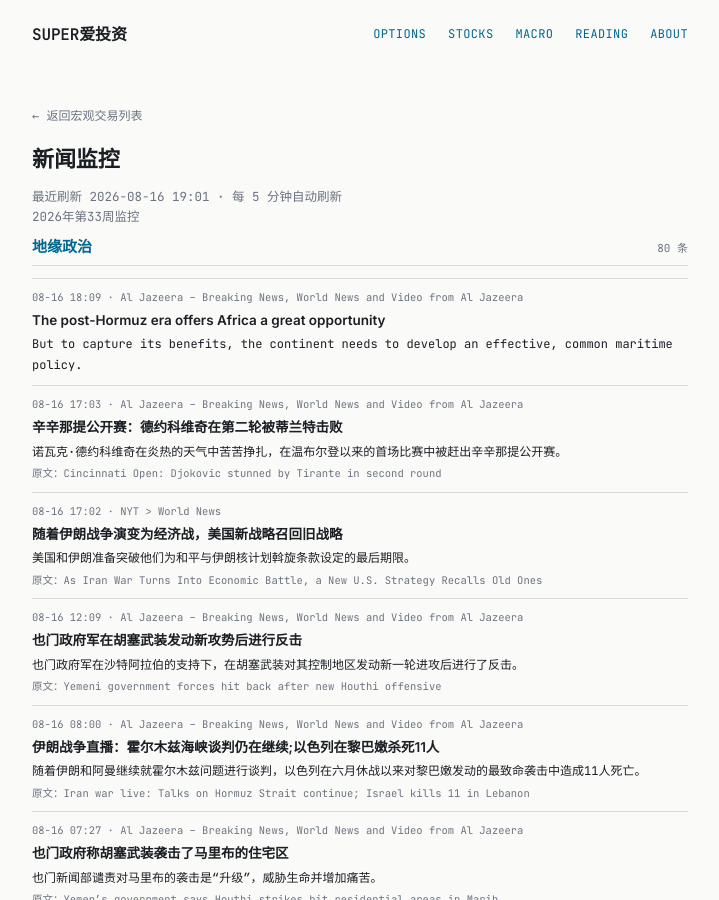
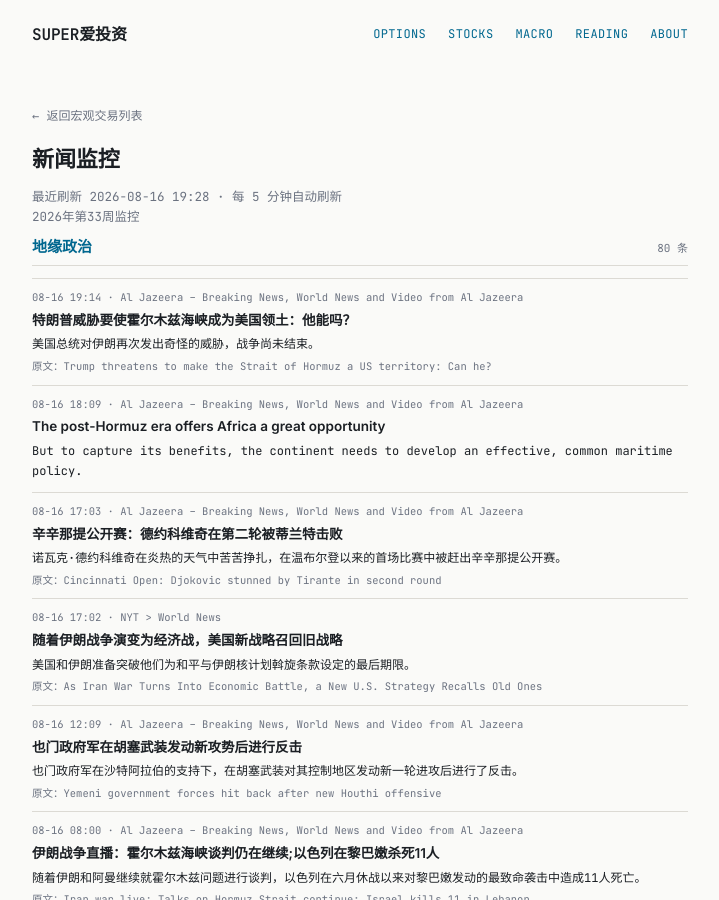
Before and after one commit to tang3super/tang3super.github.io, a Jekyll site: the page built from macro-trade/news-digest.md, in a window 1280 px wide and 900 px high. Shown: the whole window, without its empty margins (280-999 px from the left). Built offline with Jekyll 4.4.1, drawn with Linux system fonts in a browser that asks for light colours; some of the changed text lies outside the part shown.

Commit message:
sync news-digest article

```diff
--- a/macro-trade/news-digest.md
+++ b/macro-trade/news-digest.md
@@ -5,11 +5,18 @@ title: 新闻监控
 date: '2026-08-16'
 summary: 2026年第33周监控
 week_label: 2026年第33周监控
-last_updated: 2026-08-16 19:01
+last_updated: 2026-08-16 19:28
 refresh_note: 每 5 分钟自动刷新
 topics:
 - name: 地缘政治
   items:
+  - title: 'Trump threatens to make the Strait of Hormuz a US territory: Can he?'
+    summary: US president has yet another outlandish threat for Iran, with no end to war in sight.
+    link: https://www.aljazeera.com/news/2026/8/16/trump-threatens-to-make-the-strait-of-hormuz-a-us-territory-can-he?traffic_source=rss
+    source: Al Jazeera – Breaking News, World News and Video from Al Jazeera
+    time: 08-16 19:14
+    title_zh: 特朗普威胁要使霍尔木兹海峡成为美国领土：他能吗？
+    summary_zh: 美国总统对伊朗再次发出奇怪的威胁，战争尚未结束。
   - title: The post-Hormuz era offers Africa a great opportunity
     summary: But to capture its benefits, the continent needs to develop an effective, common maritime policy.
     link: https://www.aljazeera.com/opinions/2026/8/16/the-post-hormuz-era-offers-africa-a-great-opportunity?traffic_source=rss
```
Also changed, not shown: other parts of macro-trade/news-digest.md (+0 -7 lines).
